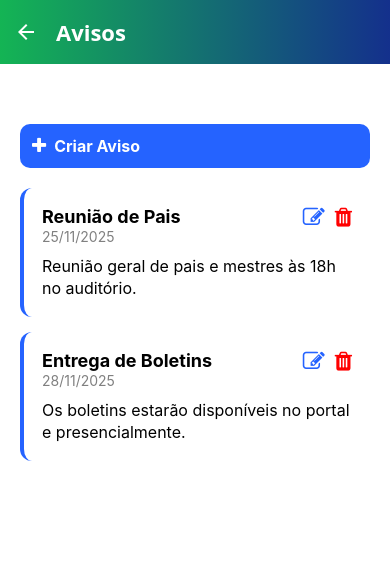
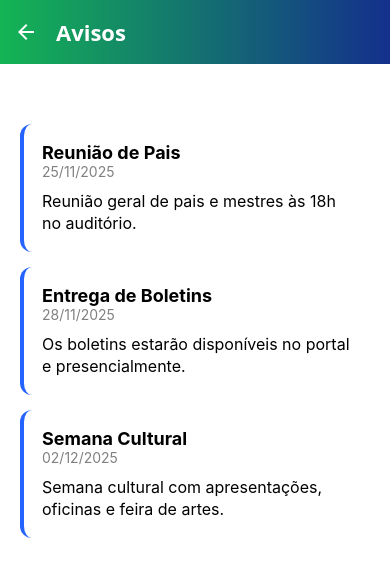
Before and after one commit to YuriJS123/ETE, a React Native app: screen /AvisosDaEscolaProfessor in a window 390 px wide. Shown: the top 576 px of the page. Built offline with nearby package versions, Linux system fonts and the light colour scheme.

Commit message:
🐛 FIX: Mudanças na pagina de avisos em professor

```diff
--- a/src/screens/Professores/AvisosDaEscolaProfessor.tsx
+++ b/src/screens/Professores/AvisosDaEscolaProfessor.tsx
@@ -5,8 +5,6 @@ import {
   StyleSheet,
   FlatList,
   TouchableOpacity,
-  TextInput,
-  Modal,
   Alert,
 } from 'react-native';
 import { FontAwesome } from '@expo/vector-icons';
@@ -25,59 +23,13 @@ export default function AvisosDaEscolaProfessor() {
       data: '28/11/2025',
       descricao: 'Os boletins estarão disponíveis no portal e presencialmente.',
     },
+    {
+      id: '3',
+      titulo: 'Semana Cultural',
+      data: '02/12/2025',
+      descricao: 'Semana cultural com apresentações, oficinas e feira de artes.',
+    },
   ]);
-
-  const [modalVisible, setModalVisible] = useState(false);
-  const [editandoId, setEditandoId] = useState<string | null>(null);
-
-  const [titulo, setTitulo] = useState('');
-  const [data, setData] = useState('');
-  const [descricao, setDescricao] = useState('');
-
-  const novoAviso = () => {
-    setEditandoId(null);
-    setTitulo('');
-    setData('');
-    setDescricao('');
-    setModalVisible(true);
-  };
-
-  const editarAviso = (aviso: any) => {
-    setEditandoId(aviso.id);
-    setTitulo(aviso.titulo);
-    setData(aviso.data);
-    setDescricao(aviso.descricao);
-    setModalVisible(true);
-  };
-
-  const salvarAviso = () => {
-    if (!titulo || !data || !descricao) {
-      Alert.alert('Preencha todos os campos!');
-      return;
-    }
-
-    if (editandoId) {
-      setAvisos((prev) =>
-        prev.map((item) =>
-          item.id === editandoId
-            ? { ...item, titulo, data, descricao }
-            : item
-        )
-      );
-    } else {
-      setAvisos((prev) => [
-        ...prev,
-        {
-          id: String(Date.now()),
-          titulo,
-          data,
-          descricao,
-        },
-      ]);
-    }
-
-    setModalVisible(false);
-  };
 
   const excluirAviso = (id: string) => {
     Alert.alert(
@@ -97,10 +49,6 @@ export default function AvisosDaEscolaProfessor() {
 
   return (
     <View style={styles.container}>
-      <TouchableOpacity style={styles.botaoNovo} onPress={novoAviso}>
-        <FontAwesome name="plus" size={18} color="white" />
-        <Text style={styles.botaoTexto}>Criar Aviso</Text>
-      </TouchableOpacity>
 
       <FlatList
         data={avisos}
@@ -111,67 +59,16 @@ export default function AvisosDaEscolaProfessor() {
             <View style={{ flexDirection: "row", justifyContent: "space-between" }}>
               <Text style={styles.titulo}>{item.titulo}</Text>
 
-              <View style={{ flexDirection: "row" }}>
-                <TouchableOpacity onPress={() => editarAviso(item)}>
-                  <FontAwesome name="edit" size={22} color="#2563ff" style={{ marginRight: 10 }} />
-                </TouchableOpacity>
 
-                <TouchableOpacity onPress={() => excluirAviso(item.id)}>
-                  <FontAwesome name="trash" size={22} color="red" />
-                </TouchableOpacity>
-              </View>
             </View>
 
             <Text style={styles.data}>{item.data}</Text>
             <Text style={styles.descricao}>{item.descricao}</Text>
+
+
           </View>
         )}
       />
-
-      <Modal visible={modalVisible} animationType="slide" transparent>
-        <View style={styles.modalBg}>
-          <View style={styles.modalBox}>
-            <Text style={styles.modalTitulo}>
-              {editandoId ? 'Editar Aviso' : 'Novo Aviso'}
-            </Text>
-
-            <TextInput
-              placeholder="Título"
-              style={styles.input}
-              value={titulo}
-              onChangeText={setTitulo}
-            />
-
-            <TextInput
-              placeholder="Data (ex: 25/11/2025)"
-              style={styles.input}
-              value={data}
-              onChangeText={setData}
-            />
-
-            <TextInput
-              placeholder="Descrição"
-              style={[styles.input, { height: 100 }]}
-              multiline
-              value={descricao}
-              onChangeText={setDescricao}
-            />
-
-            <View style={styles.modalBotoes}>
-              <TouchableOpacity
-                style={[styles.btn, { backgroundColor: '#ccc' }]}
-                onPress={() => setModalVisible(false)}
-              >
-                <Text>Cancelar</Text>
-              </TouchableOpacity>
-
-              <TouchableOpacity style={styles.btn} onPress={salvarAviso}>
-                <Text style={{ color: "white" }}>Salvar</Text>
-              </TouchableOpacity>
-            </View>
-          </View>
-        </View>
-      </Modal>
 
     </View>
   );
@@ -183,22 +80,6 @@ const styles = StyleSheet.create({
     backgroundColor: 'white',
     paddingTop: 60,
     paddingHorizontal: 20,
-  },
-
-  botaoNovo: {
-    backgroundColor: "#2563ff",
-    flexDirection: "row",
-    alignItems: "center",
-    padding: 12,
-    borderRadius: 10,
-    marginBottom: 20,
-  },
-
-  botaoTexto: {
-    color: "white",
-    marginLeft: 8,
-    fontSize: 16,
-    fontWeight: "bold",
   },
 
   card: {
@@ -229,43 +110,10 @@ const styles = StyleSheet.create({
     lineHeight: 22,
   },
 
-  modalBg: {
-    flex: 1,
-    backgroundColor: 'rgba(0,0,0,0.4)',
-    justifyContent: 'center',
-    paddingHorizontal: 30,
-  },
-
-  modalBox: {
-    backgroundColor: 'white',
-    borderRadius: 12,
-    padding: 20,
-  },
-
-  modalTitulo: {
-    fontSize: 20,
-    fontWeight: 'bold',
-    marginBottom: 15,
-    textAlign: "center",
-  },
-
-  input: {
-    backgroundColor: '#f2f2f2',
-    borderRadius: 8,
-    padding: 12,
-    marginBottom: 10,
-  },
-
-  modalBotoes: {
-    flexDirection: 'row',
-    justifyContent: 'space-between',
+  tagGestao: {
     marginTop: 10,
-  },
-
-  btn: {
-    backgroundColor: '#2563ff',
-    paddingHorizontal: 20,
-    paddingVertical: 12,
-    borderRadius: 8,
+    color: '#2563ff',
+    fontStyle: 'italic',
+    fontSize: 13,
   },
 });
```
